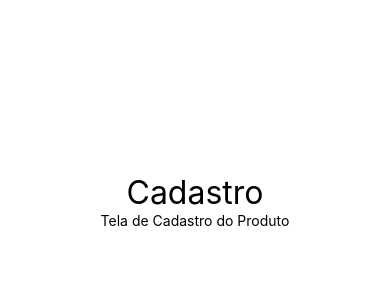
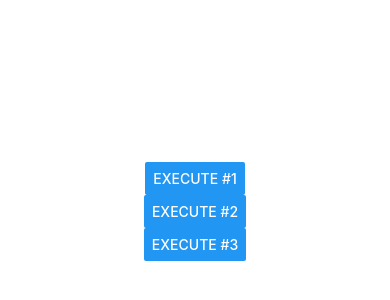
Before and after one commit to JordyLimaEng/react-study, a React Native app in the folder exercicios/exercicios/: screen / in a window 390 px wide. Shown: the part 34-334 px from the top of the page. Built offline with nearby package versions, Linux system fonts and the light colour scheme.

Commit message:
Uso de botão, diferente chamadas onPress

```diff
--- a/exercicios/exercicios/src/App.js
+++ b/exercicios/exercicios/src/App.js
@@ -4,7 +4,8 @@ import { View, StyleSheet } from 'react-native'
 // import C1 from './components/Primeiro'
 // import CompOriginal, { Comp1, Comp2 } from './components/Multi'
 // import MinMax from './components/MinMax'
-import Titulo from './components/Titulo'
+// import Titulo from './components/Titulo'
+import Botao from './components/Botao'
 
 export default () => (
     //retorna por jsx - sempre precisa do modulo React pra retornar jsx
@@ -15,10 +16,13 @@ export default () => (
         <Comp2/>
         <CompOriginal/> */}
         {/* <MinMax n1={3} n2={20}/>
-        <MinMax n1={15} n2={30}/> */}
+        <MinMax n1={15} n2={30}/>
         <Titulo principal="Cadastro"
                 secundario="Tela de Cadastro do Produto"
-        />
+        />*/}
+        <Botao>
+
+        </Botao>
     </View>
 
 )
--- /dev/null
+++ b/exercicios/exercicios/src/components/Botao.js
@@ -0,0 +1,22 @@
+import React from "react";
+import { Button } from "react-native";
+
+export default props => {
+
+    function executar() {
+        console.warn("Executou #1")
+    }
+
+    return (
+        <>
+        <Button title = "Execute #1" onPress={executar}/>
+        <Button title = "Execute #2" onPress={function() {
+            console.warn("Executou #2")
+        }}/>
+        <Button
+            title="Execute #3"
+            onPress={() => console.warn('Executou #3')}
+        />
+        </>
+    )
+}
```
